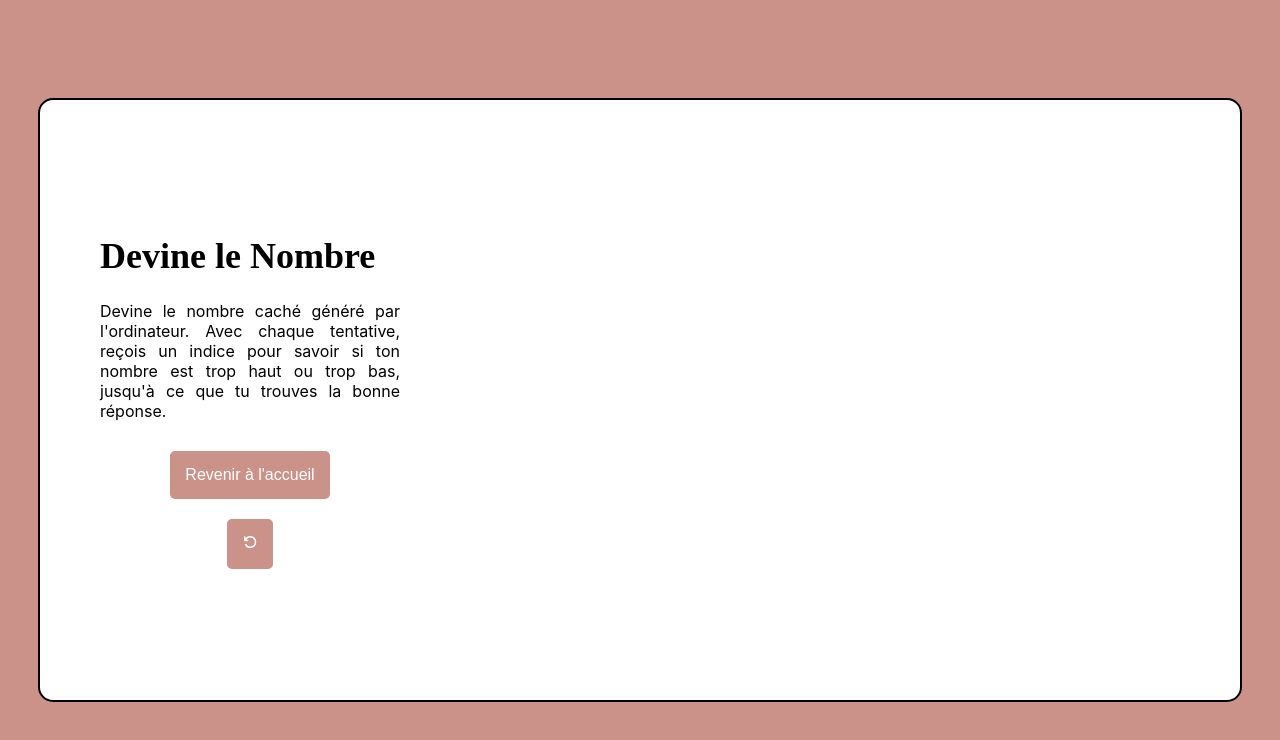
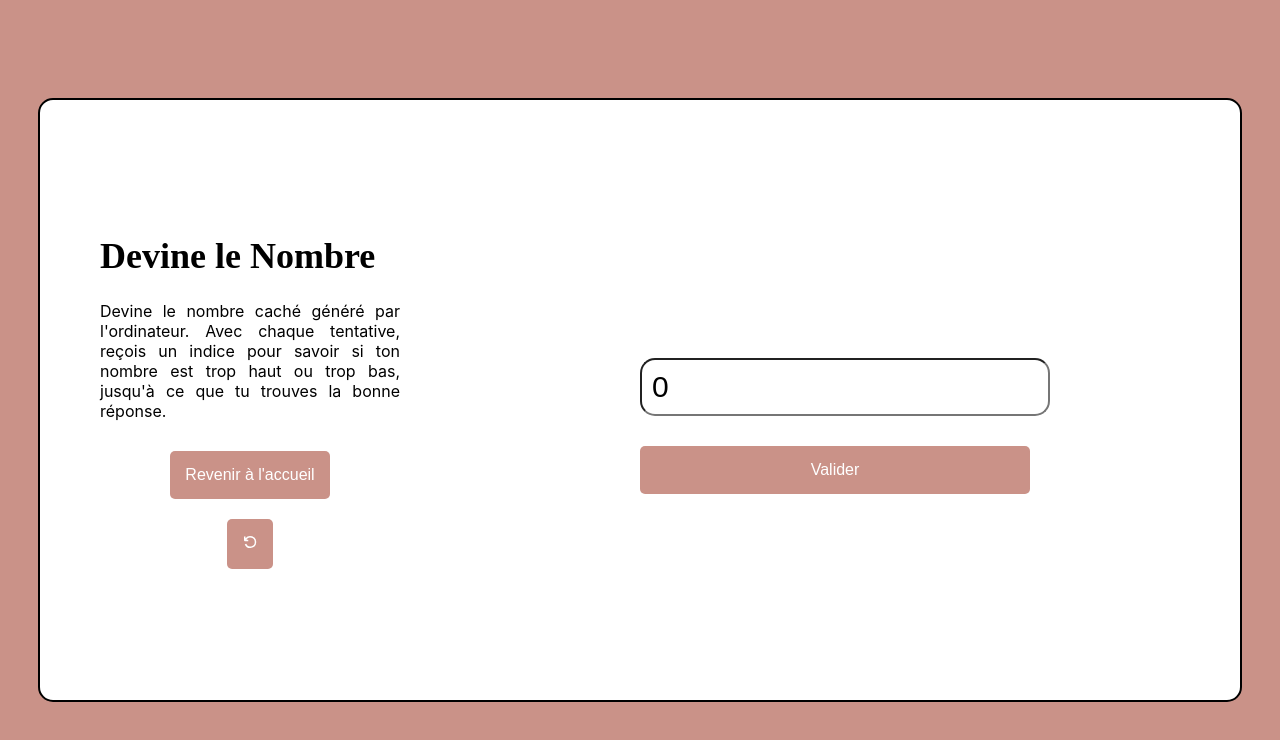
Before and after one commit to OthmaneB-Pro/QuickPlay, a React (Create React App) app: page /guessnumber in a window 1280 px wide. Shown: the top 740 px of the page. Built offline with nearby package versions, Linux system fonts and the light colour scheme.

Commit message:
✨ GuessNumber : add victory algorithm

```diff
--- /dev/null
+++ b/src/components/pages/guessTheNumber/GameGuessNumber.tsx
@@ -0,0 +1,69 @@
+import { useEffect, useState } from "react";
+import styled from "styled-components";
+import Button from "../../reusable-ui/Button";
+
+export default function GameGuessNumber() {
+  const [guessNumber, setGuessNumber] = useState(0);
+  const [valueNumber, setValueNumber] = useState(0);
+  const [messageResult, setMessageResult] = useState("");
+
+  function getRandomInt(max: number) {
+    return Math.floor(Math.random() * max);
+  }
+
+  useEffect(() => {
+    const randomNumber = getRandomInt(1000);
+    setGuessNumber(randomNumber);
+  }, []);
+
+  const handleSubmit = (event: React.FormEvent<HTMLFormElement>) => {
+    event.preventDefault();
+    if (valueNumber > guessNumber) {
+      setMessageResult("Le nombre est plus petit");
+    } else if (valueNumber < guessNumber) {
+      setMessageResult("Le nombre est plus grand");
+    } else {
+      setMessageResult("Victoire ! Vous avez trouvé le bon nombre");
+    }
+  };
+
+  const handleChange = (event: React.ChangeEvent<HTMLInputElement>) => {
+    const value = Number(event.target.value);
+    setValueNumber(value);
+  };
+
+  return (
+    <GameStyled>
+      <h1>{messageResult}</h1>
+      <form onSubmit={handleSubmit}>
+        <input
+          name="valuenumber"
+          type="number"
+          value={valueNumber}
+          onChange={handleChange}
+          placeholder="Trouve le nombre"
+        />
+        <Button className="submit-button" label="Valider" type="submit" />
+      </form>
+    </GameStyled>
+  );
+}
+
+const GameStyled = styled.div`
+  width: 400px;
+  display: flex;
+  flex-direction: column;
+  margin-right: 200px;
+
+  input {
+    padding: 10px;
+    font-size: 30px;
+    border-radius: 15px;
+    margin-bottom: 30px;
+    margin-top: 30px;
+  }
+  .submit-button {
+    width: 390px;
+    background: #ca9288;
+  }
+`;
--- a/src/components/pages/guessTheNumber/GuessNumberPage.tsx
+++ b/src/components/pages/guessTheNumber/GuessNumberPage.tsx
@@ -1,11 +1,13 @@
 import styled from "styled-components";
 import LeftGuessNumber from "./leftSide/LeftGuessNumber";
+import GameGuessNumber from "./GameGuessNumber";
 
 export default function GuessNumberPage() {
   return (
     <GuessNumberStyled>
       <div className="container">
         <LeftGuessNumber />
+        <GameGuessNumber/>
       </div>
     </GuessNumberStyled>
   );
--- a/src/components/reusable-ui/Button.tsx
+++ b/src/components/reusable-ui/Button.tsx
@@ -1,15 +1,16 @@
 import styled from "styled-components";
 
 type ButtonType = {
-  onClick: () => void;
+  onClick?: () => void;
   label: string;
   Icon?: JSX.Element;
   className? : string;
+  type? : "button" | "submit" | "reset";
 };
 
-export default function Button({ onClick, label, Icon, className }: ButtonType) {
+export default function Button({ onClick, label, Icon, className, type ='button' }: ButtonType) {
   return (
-    <ButtonStyled className={className} onClick={onClick}>
+    <ButtonStyled className={className} onClick={onClick} type={type}>
       {label}
       {Icon && Icon}
     </ButtonStyled>
```
